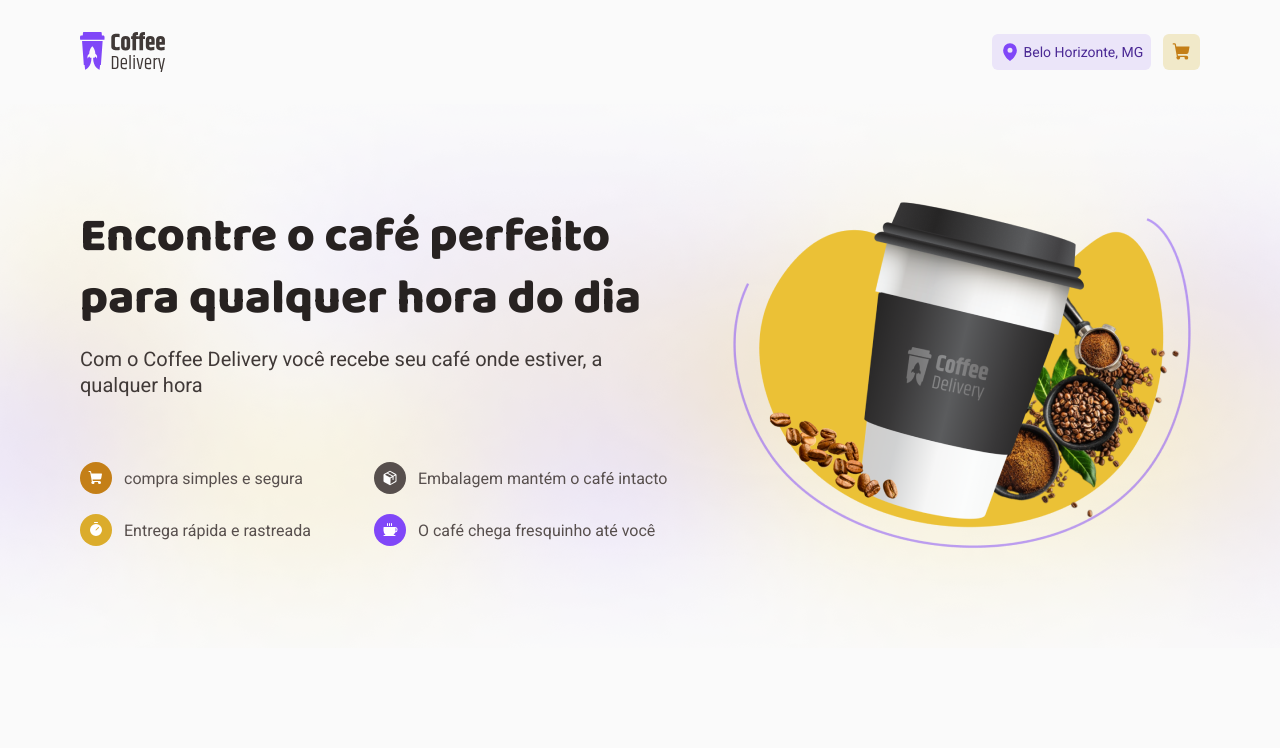
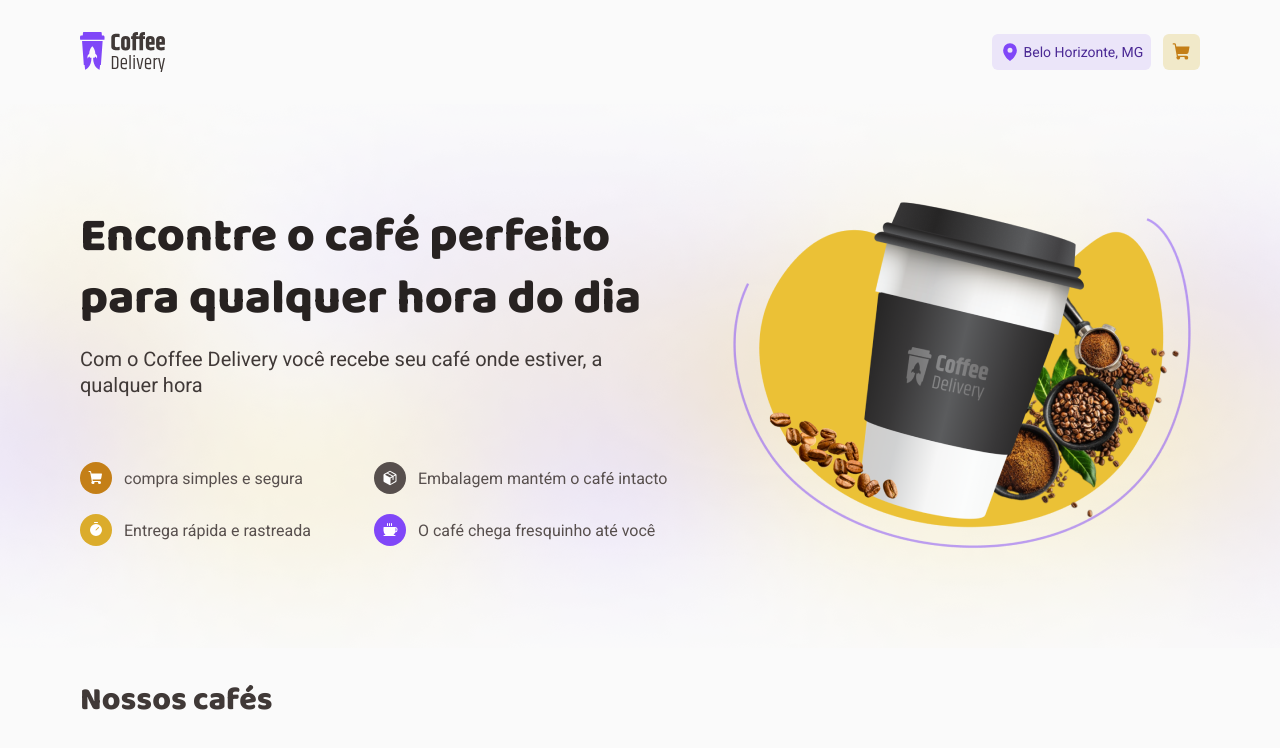
Before and after one commit to BrunnoCode/coffee-delivery-challenge, a React (Vite) app: page / in a window 1280 px wide. Shown: the top 748 px of the page. Built offline with nearby package versions, Linux system fonts and the light colour scheme.

Commit message:
crating new components and updates

```diff
--- /dev/null
+++ b/src/pages/Home/components/OurCoffees/index.tsx
@@ -0,0 +1,12 @@
+import { TitleText } from "../../../../components/Typography";
+import { OurCoffeesContainer } from "./styles";
+
+export function OurCoffees() {
+  return (
+    <OurCoffeesContainer className="container">
+      <TitleText size="l" color="subtitle">
+        Nossos cafés
+      </TitleText>
+    </OurCoffeesContainer>
+  )
+}
--- /dev/null
+++ b/src/pages/Home/components/OurCoffees/styles.ts
@@ -0,0 +1,6 @@
+import styled from "styled-components";
+
+export const OurCoffeesContainer = styled.section`
+  width: 100%;
+  margin-top: 2rem;
+`;
--- a/src/pages/Home/index.tsx
+++ b/src/pages/Home/index.tsx
@@ -1,10 +1,12 @@
 import { Intro } from "./components/Intro";
+import { OurCoffees } from "./components/OurCoffees";
 import { HomeContainer } from "./styles";
 
 export function Home() {
   return (
     <HomeContainer>
       <Intro />
+      <OurCoffees />
     </HomeContainer>
   )
 }
```
